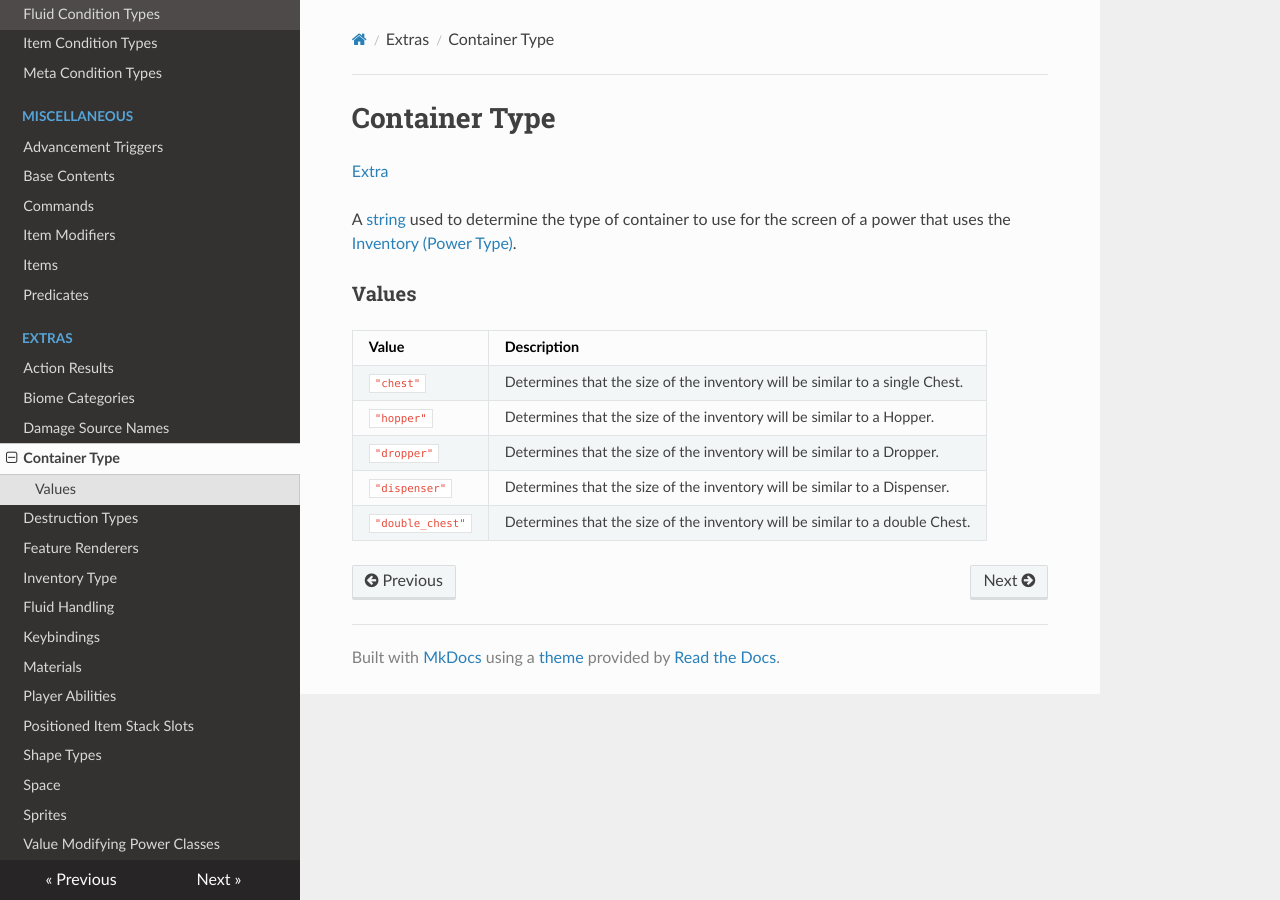
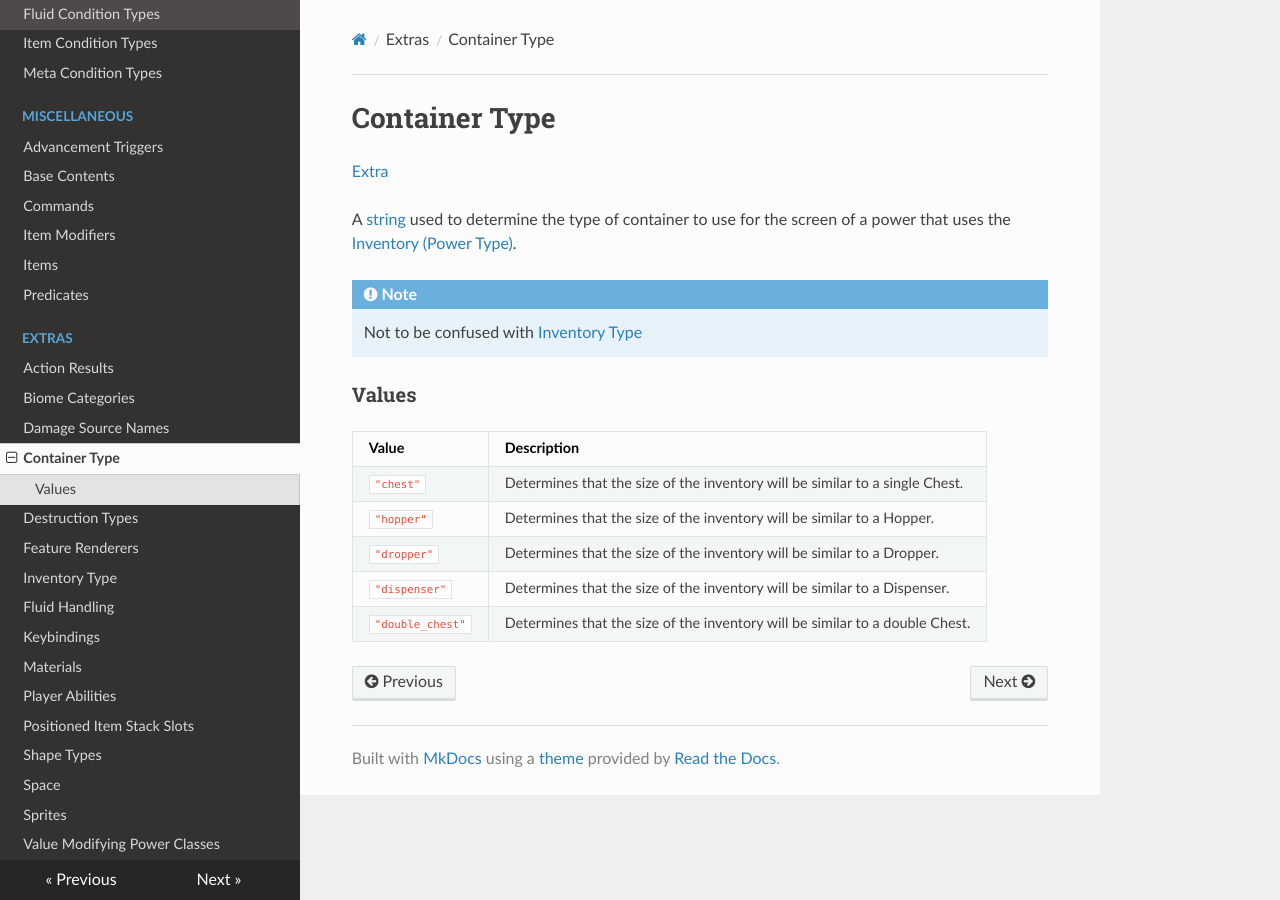
Before and after one commit to apace100/origins-docs, an MkDocs documentation site: the page built from docs/misc/extras/container_type.md, in a window 1280 px wide. Built offline with MkDocs 1.6.1, drawn with Linux system fonts in a browser that asks for light colours; nearby versions of some CDN libraries.

Commit message:
Updated `container_type.md` (Extras)
Added "Not to be confused with" admonition note

```diff
--- a/docs/misc/extras/container_type.md
+++ b/docs/misc/extras/container_type.md
@@ -9,6 +9,10 @@ date: 2022-06-15
 
 A [string](../../types/data_types/string.md) used to determine the type of container to use for the screen of a power that uses the [Inventory (Power Type)](../../types/power_types/inventory.md).
 
+!!! note
+
+    Not to be confused with [Inventory Type](inventory_type.md)
+
 
 ### Values
 
```
